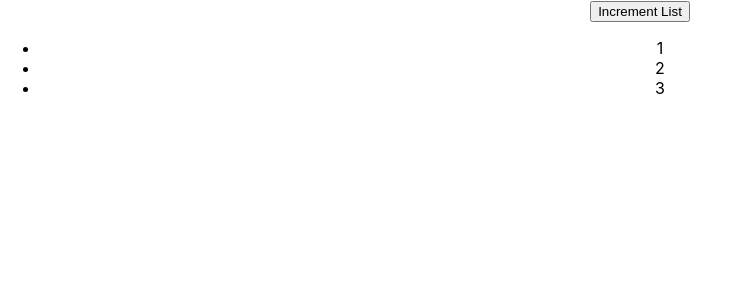
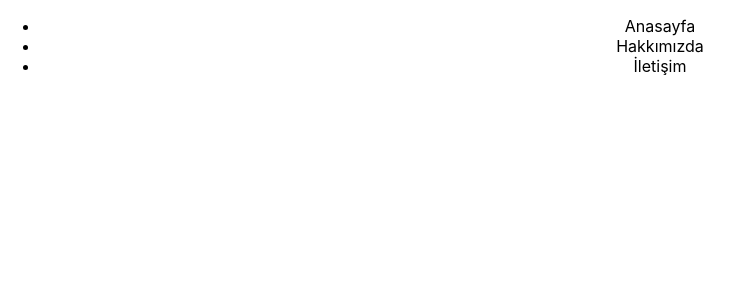
Before and after one commit to bertugmete/jest-enzyme, a React (Create React App) app: page / in a window 1280 px wide. Shown: the top 300 px of the page, without its empty margins (0-743 px from the left). Built offline with nearby package versions, Linux system fonts and the light colour scheme.

Commit message:
3- Shallow Vs Mount

```diff
--- a/src/App.js
+++ b/src/App.js
@@ -1,10 +1,10 @@
 import './App.css'
-import ItemList from './components/2- LengthTest/itemList'
+import Header from './components/3- ShallowVsMount/header'
 
 function App() {
   return (
     <div className="App">
-      <ItemList />
+      <Header />
     </div>
   )
 }
--- /dev/null
+++ b/src/components/3- ShallowVsMount/header/index.js
@@ -0,0 +1,14 @@
+import React, { Component } from 'react'
+import Navigation from '../navigation'
+
+class Header extends Component {
+  render() {
+    return (
+      <div>
+        <Navigation />
+      </div>
+    )
+  }
+}
+
+export default Header
--- /dev/null
+++ b/src/components/3- ShallowVsMount/navigation/index.js
@@ -0,0 +1,15 @@
+import React, { Component } from 'react'
+
+class Navigation extends Component {
+  render() {
+    return (
+      <ul>
+        <li>Anasayfa</li>
+        <li>Hakkımızda</li>
+        <li>İletişim</li>
+      </ul>
+    )
+  }
+}
+
+export default Navigation
```
Also changed, not shown: 1 other file (tests, documents, lock files or other folders).
